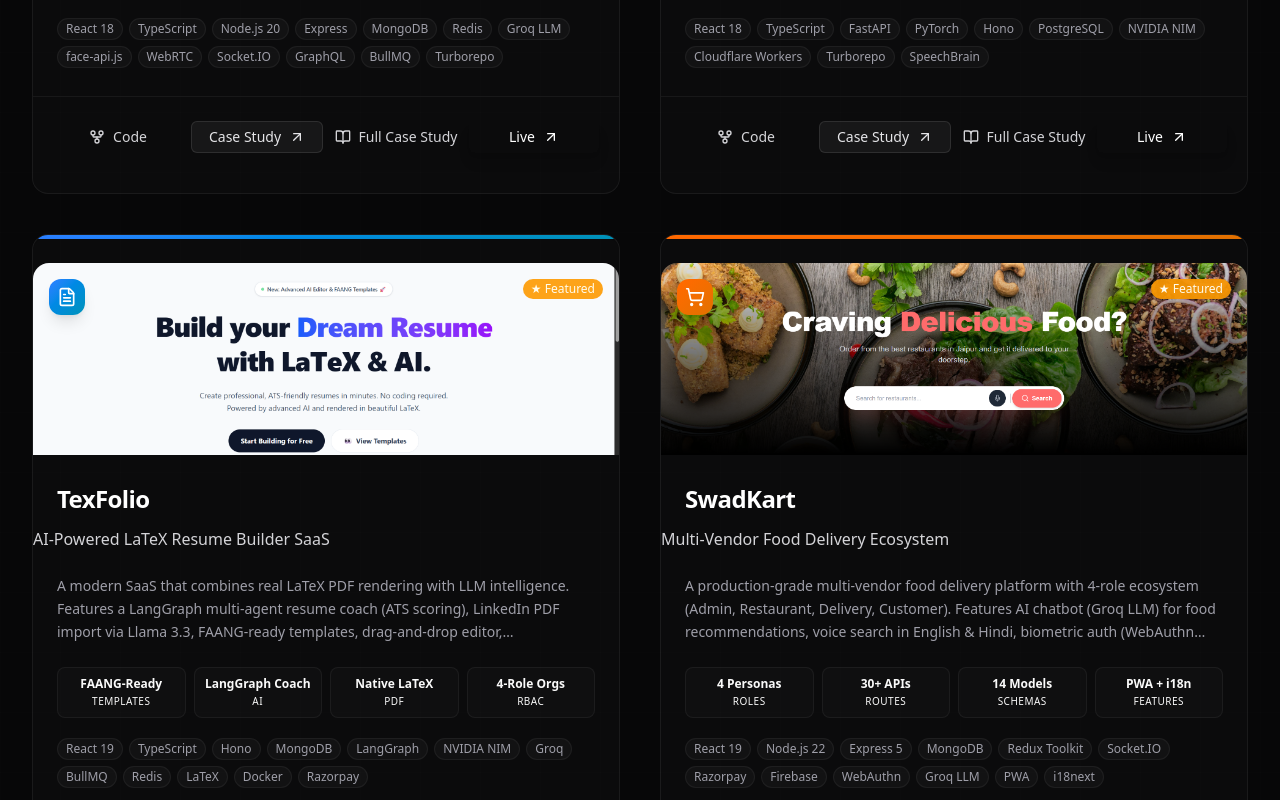
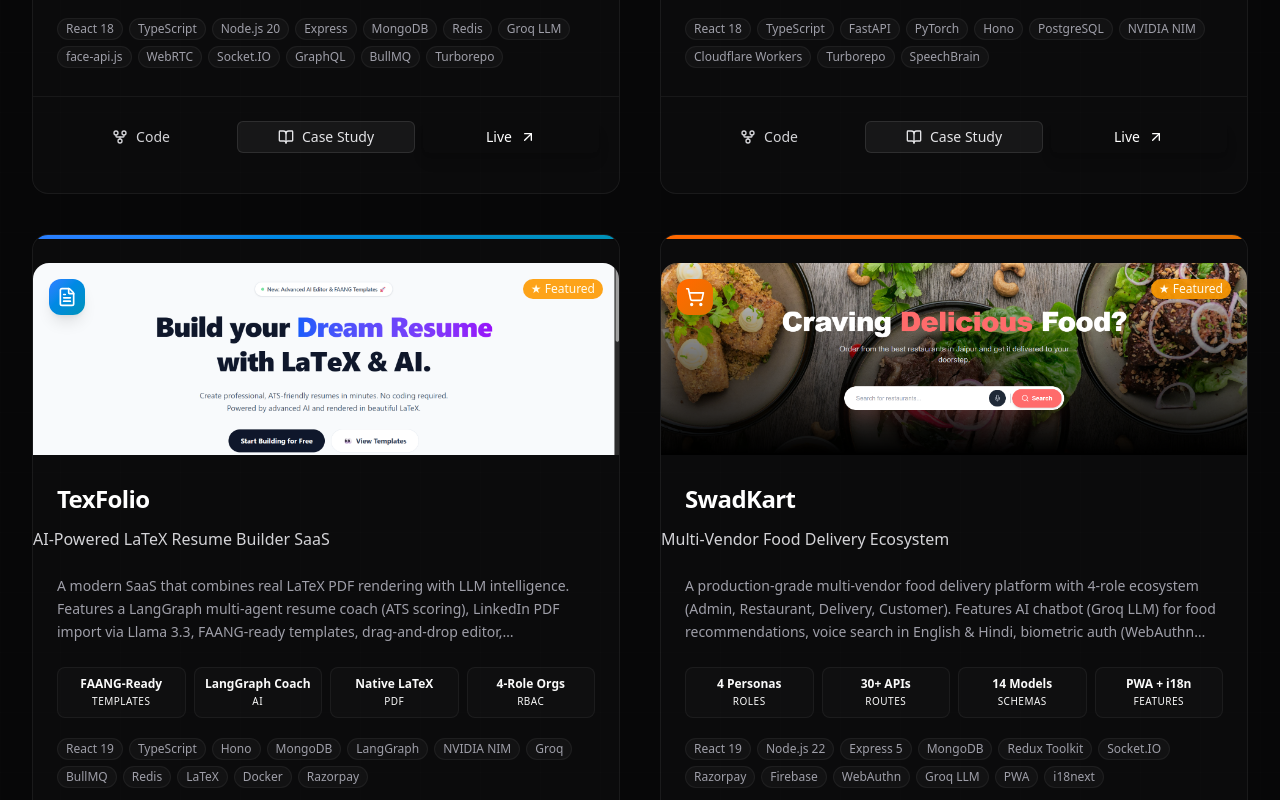
Before and after one commit to theunstopabble/gautam_portfolio, a Next.js app: page / in a window 1280 px wide. Shown: the part 3420-4220 px from the top of the page. Built offline with nearby package versions, Linux system fonts and the light colour scheme.

Commit message:
fix: remove duplicate Case Study button, keep only SEO-friendly page link

```diff
--- a/src/components/home/ProjectCard.tsx
+++ b/src/components/home/ProjectCard.tsx
@@ -14,7 +14,6 @@ import {
 } from "@/components/ui/card";
 import { Button } from "@/components/ui/button";
 import { ArrowUpRight, GitFork, BookOpen } from "lucide-react";
-import { DeepDiveModal } from "@/components/home/DeepDiveModal";
 import { Project } from "@/types";
 
 interface ProjectCardProps {
@@ -166,23 +165,14 @@ export function ProjectCard({ project, index }: ProjectCardProps) {
                 <GitFork className="h-4 w-4" /> Code
               </a>
             </Button>
-            <DeepDiveModal project={project}>
-              <Button
-                size="sm"
-                variant="secondary"
-                className="min-w-[100px] flex-1 gap-2 bg-white/5 text-zinc-200 hover:bg-white/10 border border-white/10"
-              >
-                Case Study <ArrowUpRight className="h-3.5 w-3.5" />
-              </Button>
-            </DeepDiveModal>
             <Button
               size="sm"
-              variant="ghost"
-              className="min-w-[100px] flex-1 gap-2 text-zinc-300 hover:text-white hover:bg-white/5"
+              variant="secondary"
+              className="min-w-[100px] flex-1 gap-2 bg-white/5 text-zinc-200 hover:bg-white/10 border border-white/10"
               asChild
             >
               <Link href={`/projects/${project.id}`}>
-                <BookOpen className="h-4 w-4" /> Full Case Study
+                <BookOpen className="h-4 w-4" /> Case Study
               </Link>
             </Button>
             <Button
```
